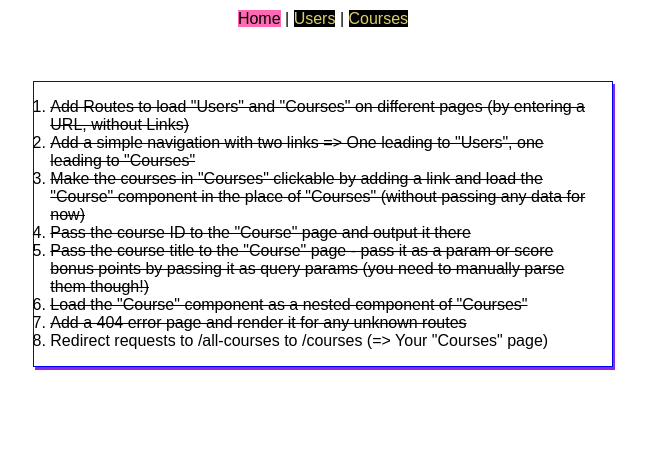
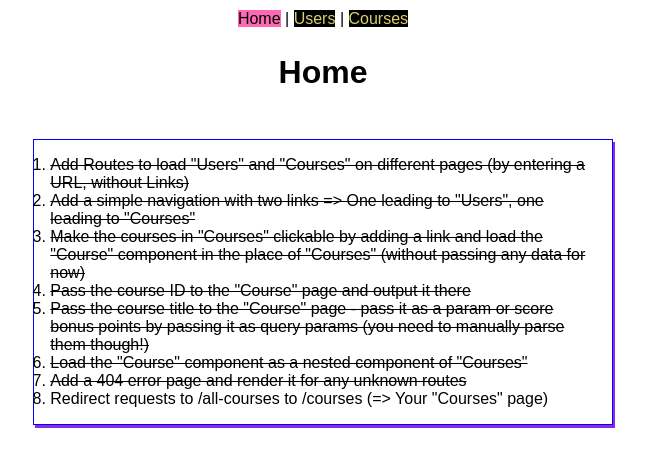
Before and after one commit to aditiohri/react-complete-course-routing-assignment, a React (Create React App) app: page / in a window 1280 px wide. Shown: the top 466 px of the page, without its empty margins (317-963 px from the left). Built offline with nearby package versions, Linux system fonts and the light colour scheme.

Commit message:
include Home heading for Home base route

```diff
--- a/src/App.js
+++ b/src/App.js
@@ -18,7 +18,7 @@ class App extends Component {
             <NavLink to="/courses">Courses</NavLink>
           </nav>
           <Switch>
-            <Route path="/" exact />
+            <Route path="/" exact render={() => <h1>Home</h1>}/>
             <Route path="/users" component={Users} />
             <Route path="/courses" component={Courses} />
             <Route path="/" render={() => <h1>404 Not Found</h1>} />
```
